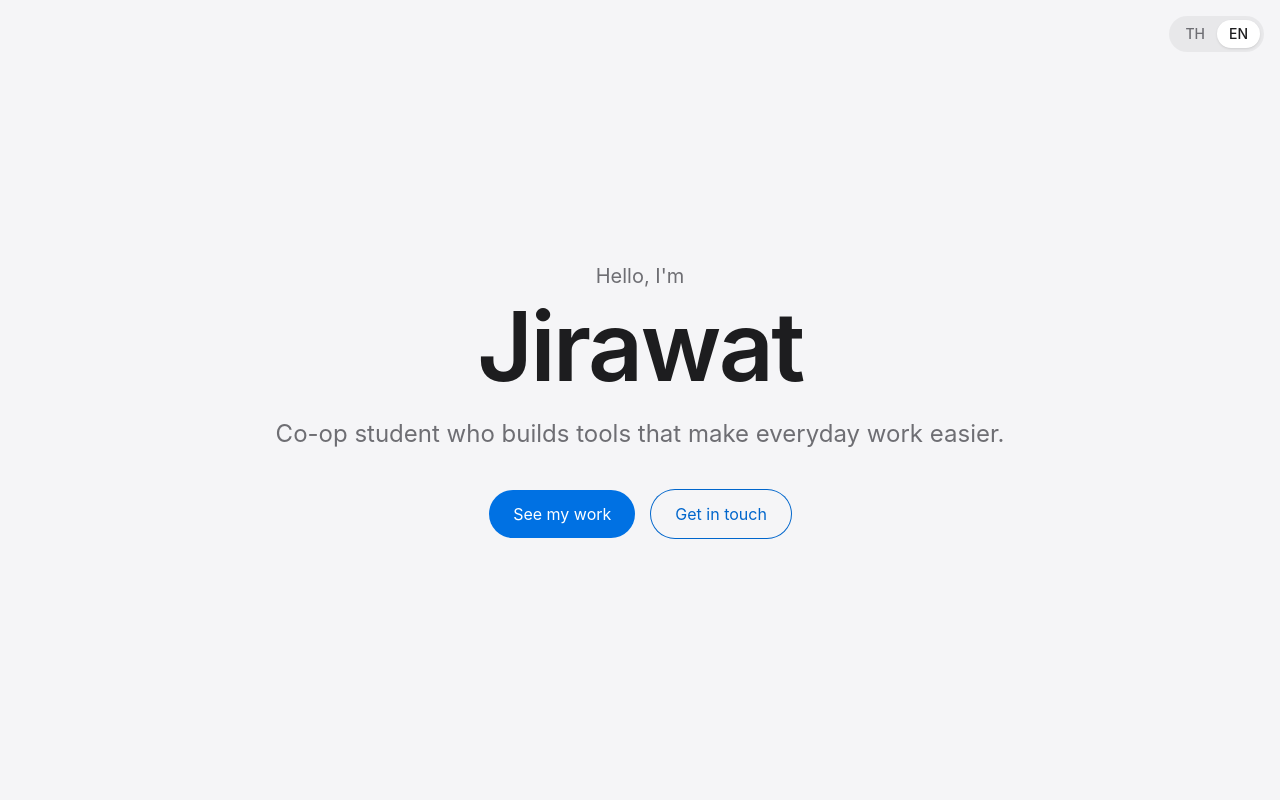
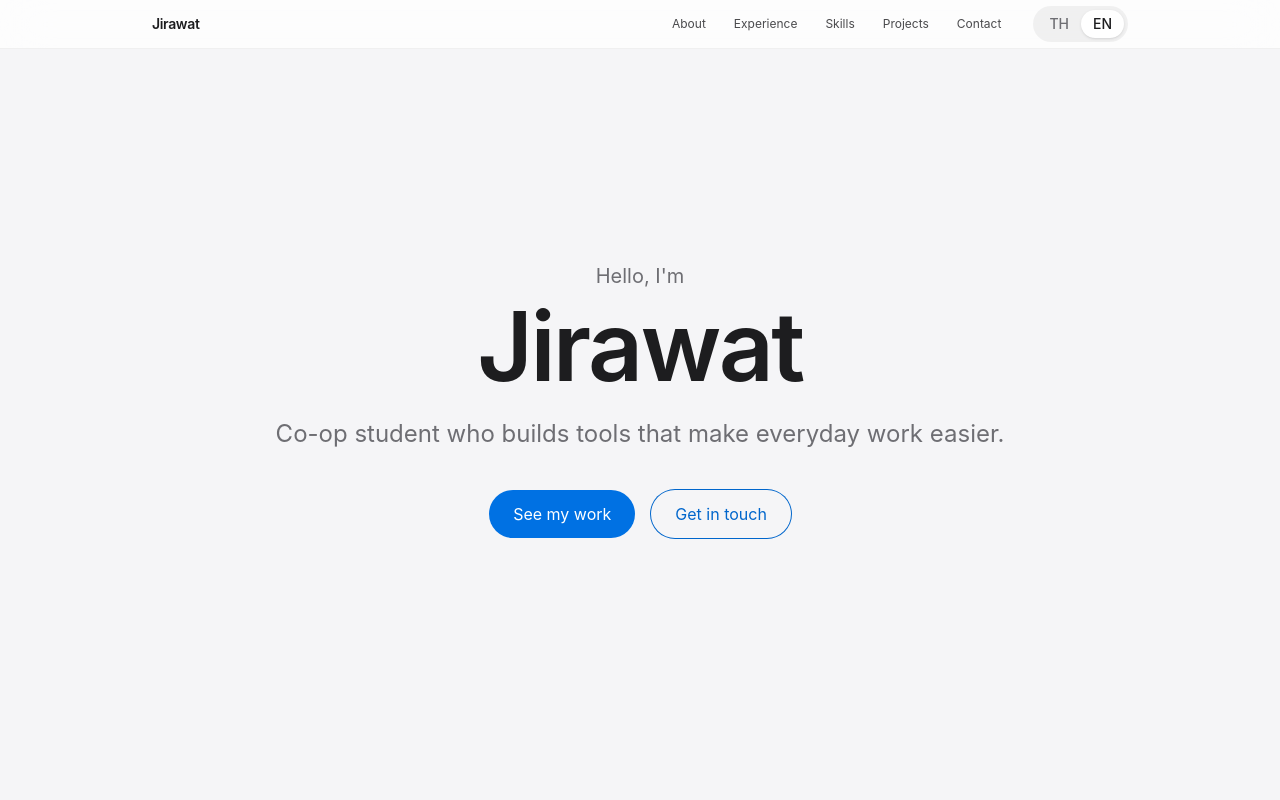
Before and after one commit to Jirawat05/my-portfolio, a React (Vite) app: page / in a window 1280 px wide. Shown: the top 800 px of the page. Built offline with nearby package versions, Linux system fonts and the light colour scheme.

Commit message:
Add navbar

```diff
--- a/src/App.tsx
+++ b/src/App.tsx
@@ -1,15 +1,18 @@
 import { useLanguage } from './i18n/useLanguage'
-import { LanguageToggle } from './components/LanguageToggle'
+import { Navbar } from './components/Navbar'
+import { sectionIds } from './content/sections'
+
 function App() {
   const { t } = useLanguage()
 
   return (
-    <main className="min-h-screen bg-mist flex items-center justify-center px-6">
-       <div className="fixed top-4 right-4">                 {/* ← 3. ปุ่มชั่วคราว */}
-        <LanguageToggle />
-      </div>
-      <section className="max-w-3xl text-center"></section>
-      <section className="max-w-3xl text-center">
+    <>
+      <Navbar />
+
+      <main>
+        {/* Hero */}
+        <section id="top" className="min-h-screen bg-mist flex items-center justify-center px-6">
+          <div className="max-w-3xl text-center">
             <p className="text-xl text-muted">{t.hero.greeting}</p>
             <h1 className="mt-2 text-6xl md:text-8xl font-semibold tracking-tight">
               {t.hero.name}
@@ -25,8 +28,18 @@ function App() {
                 {t.hero.secondaryCta}
               </a>
             </div>
+          </div>
         </section>
+
+        {/* section ชั่วคราวสำหรับทดสอบ */}
+        {sectionIds.map((id) => (
+          <section key={id} id={id}
+                   className="min-h-screen flex items-center justify-center border-t border-black/5">
+            <h2 className="text-5xl font-semibold tracking-tight">{t.nav[id]}</h2>
+          </section>
+        ))}
       </main>
+    </>
   )
 }
 
--- /dev/null
+++ b/src/components/Navbar.tsx
@@ -0,0 +1,79 @@
+import { useEffect, useState } from 'react'
+import { useLanguage } from '../i18n/useLanguage'
+import { sectionIds } from '../content/sections'
+import { LanguageToggle } from './LanguageToggle'
+
+export function Navbar() {
+  const { t } = useLanguage()
+  const [open, setOpen] = useState(false)
+
+  // กด Esc เพื่อปิดเมนูมือถือ
+  useEffect(() => {
+    if (!open) return
+    const onKey = (e: KeyboardEvent) => {
+      if (e.key === 'Escape') setOpen(false)
+    }
+    window.addEventListener('keydown', onKey)
+    return () => window.removeEventListener('keydown', onKey)
+  }, [open])
+
+  return (
+    <header className="fixed inset-x-0 top-0 z-50 border-b border-black/5 bg-white/75 backdrop-blur-xl backdrop-saturate-150">
+      <nav aria-label="Main" className="mx-auto flex h-12 max-w-5xl items-center justify-between px-6">
+        {/* ชื่อ: กดแล้วกลับขึ้นบนสุด */}
+        <a href="#top" className="text-sm font-semibold tracking-tight">
+          {t.hero.name}
+        </a>
+
+        {/* เมนูสำหรับจอคอม */}
+        <div className="hidden items-center gap-8 md:flex">
+          <ul className="flex gap-7 text-xs text-ink/80">
+            {sectionIds.map((id) => (
+              <li key={id}>
+                <a href={`#${id}`} className="transition-colors hover:text-ink">
+                  {t.nav[id]}
+                </a>
+              </li>
+            ))}
+          </ul>
+          <LanguageToggle />
+        </div>
+
+        {/* ปุ่มแฮมเบอร์เกอร์สำหรับมือถือ */}
+        <button
+          type="button"
+          onClick={() => setOpen(!open)}
+          aria-expanded={open}
+          aria-controls="mobile-menu"
+          aria-label={open ? 'Close menu' : 'Open menu'}
+          className="relative -mr-3 h-11 w-11 md:hidden"
+        >
+          <span className={`absolute left-1/2 top-1/2 h-[1.5px] w-[18px] -translate-x-1/2 bg-ink transition-transform duration-300 ${open ? 'rotate-45' : '-translate-y-[4px]'}`} />
+          <span className={`absolute left-1/2 top-1/2 h-[1.5px] w-[18px] -translate-x-1/2 bg-ink transition-transform duration-300 ${open ? '-rotate-45' : 'translate-y-[4px]'}`} />
+        </button>
+      </nav>
+
+      {/* เมนูมือถือ: แสดงเมื่อ open เป็น true */}
+      {open && (
+        <div id="mobile-menu" className="border-t border-black/5 px-6 pb-8 pt-4 md:hidden">
+          <ul className="space-y-1">
+            {sectionIds.map((id) => (
+              <li key={id}>
+                <a
+                  href={`#${id}`}
+                  onClick={() => setOpen(false)}
+                  className="block py-2 text-2xl font-semibold tracking-tight"
+                >
+                  {t.nav[id]}
+                </a>
+              </li>
+            ))}
+          </ul>
+          <div className="mt-6">
+            <LanguageToggle />
+          </div>
+        </div>
+      )}
+    </header>
+  )
+}
--- /dev/null
+++ b/src/content/sections.ts
@@ -0,0 +1,3 @@
+export const sectionIds = ['about', 'experience', 'skills', 'projects', 'contact'] as const
+
+export type SectionId = (typeof sectionIds)[number]
--- a/src/index.css
+++ b/src/index.css
@@ -20,6 +20,7 @@
 @layer base {
   html {
     scroll-behavior: smooth;
+    scroll-padding-top: 3rem;
   }
   body {
     @apply bg-white text-ink font-sans antialiased;
```
Lines whose indentation alone changed are shown as unchanged.
